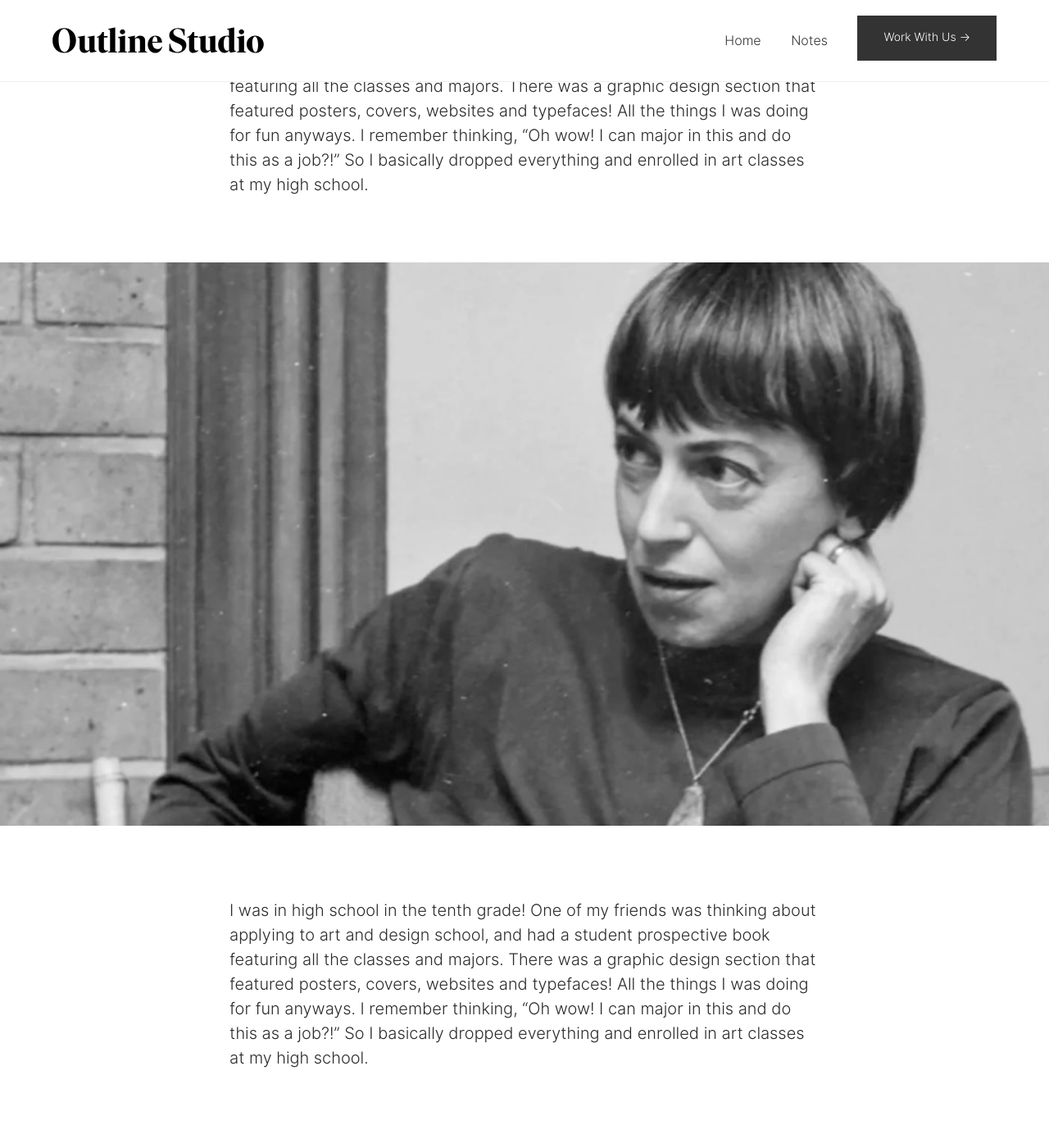
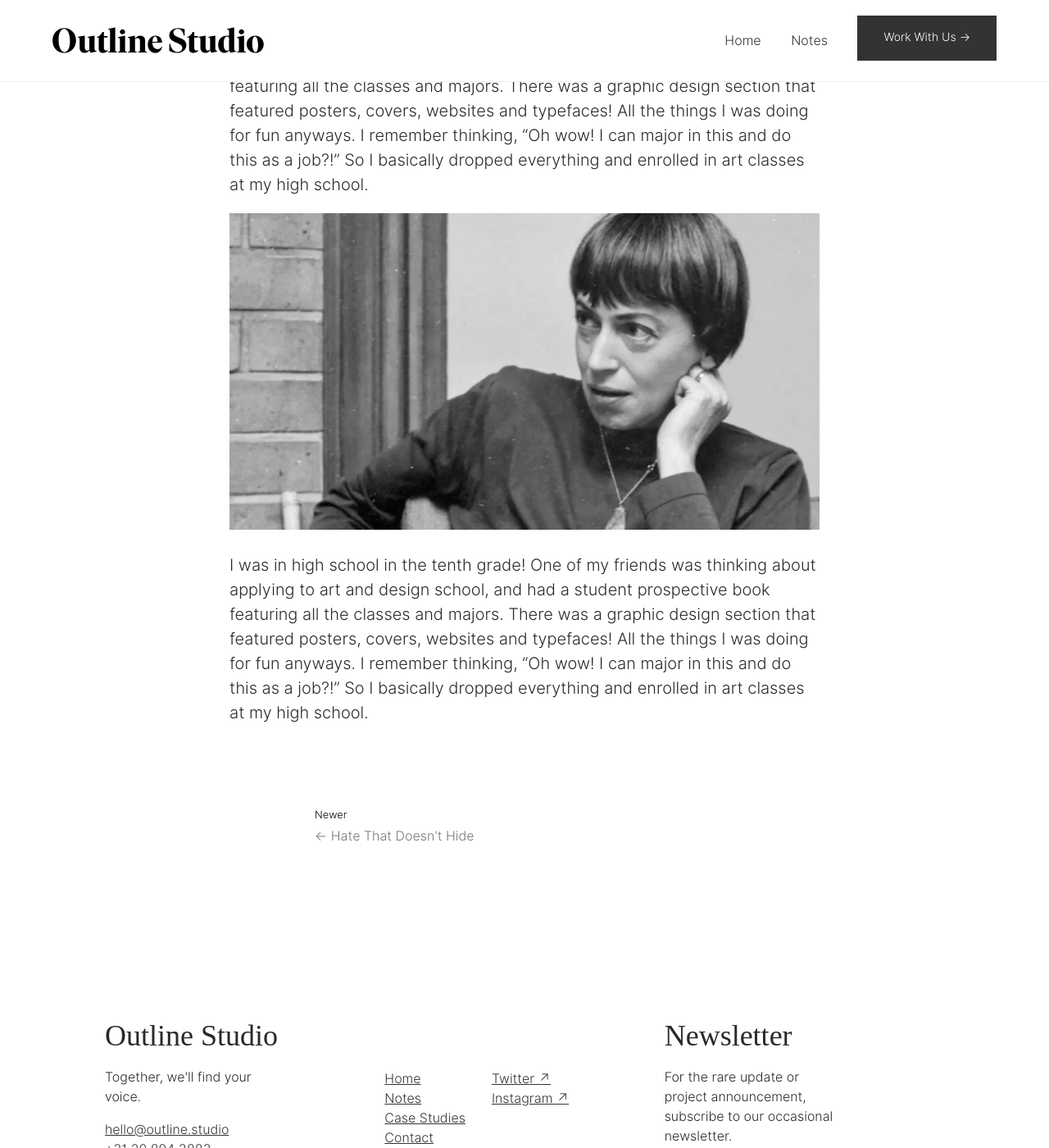
Before and after one commit to aarongilmore/outline-studio, a Jekyll site: the page built from _notes/2019-06-26-foo-bar.md, in a window 1280 px wide and 1400 px high, scrolled down 472 px. Shown: the whole window at 82% size. Built offline with Jekyll 4.4.1, drawn with Linux system fonts in a browser that asks for light colours; nearby versions of some CDN libraries; some web fonts are replaced.

Commit message:
Full bleed post images.

```diff
--- a/_sass/_post-images.scss
+++ b/_sass/_post-images.scss
@@ -5,7 +5,7 @@
 	width: auto;
 	height: auto;
 }
-.post-images {
+.full-width {
     left: 50%;
 	margin-left: -50vw;
 	margin-right: -50vw;
```
